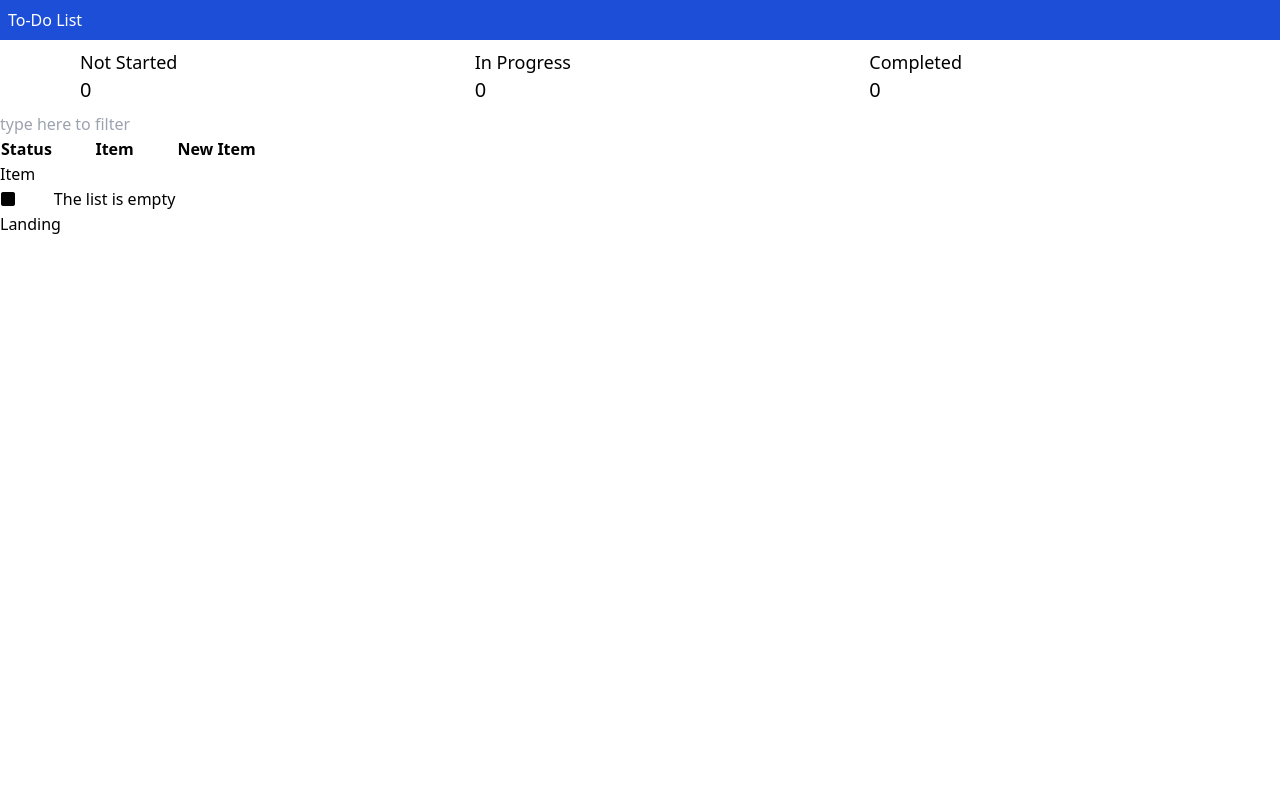
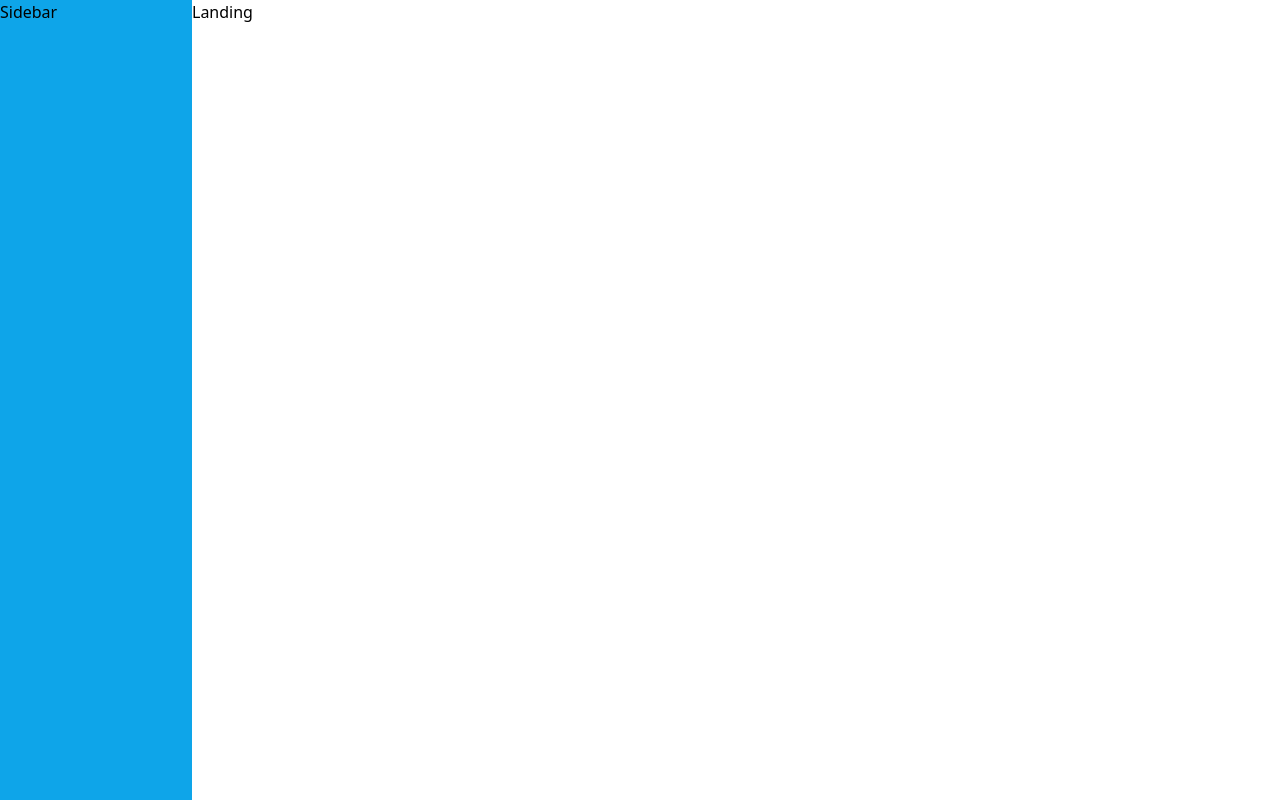
Before and after one commit to hangjoni/todo-app-2, a Vue app: page / in a window 1280 px wide. Built offline with nearby package versions, Linux system fonts and the light colour scheme.

Commit message:
added styling for sidebar

```diff
--- a/src/App.vue
+++ b/src/App.vue
@@ -1,14 +1,20 @@
 <template>
-  <div>
-    <MainHeader />
-    <ToDoProject />
+  <div class="app">
+    <SideBar></SideBar>
     <router-view></router-view>
   </div>
 </template>
 
 <script setup>
-import MainHeader from './components/ToDo/MainHeader.vue'
-import ToDoProject from './components/ToDo/ToDoProject.vue'
+import SideBar from './components/SideBar/SideBar.vue'
 </script>
 
-<style lang="scss" scoped></style>
+<style scoped>
+.app {
+  width: 100vw;
+  height: 100vh;
+  display: grid;
+  grid-template-columns: 12rem auto;
+  overflow: hidden;
+}
+</style>
--- a/src/components/SideBar/SideBar.vue
+++ b/src/components/SideBar/SideBar.vue
@@ -1,5 +1,5 @@
 <template>
-  <div>Sidebar</div>
+  <div class="bg-sky-500">Sidebar</div>
 </template>
 
 <script setup></script>
--- a/src/components/ToDo/MainHeader.vue
+++ /dev/null
@@ -1,9 +0,0 @@
-<template>
-  <div class="bg-blue-700 p-2 text-white">To-Do List</div>
-</template>
-
-<script>
-export default {}
-</script>
-
-<style lang="scss" scoped></style>
--- a/src/views/Landing.vue
+++ b/src/views/Landing.vue
@@ -1,7 +1,11 @@
 <template>
-  <div>Landing</div>
+  <div class="landing">Landing</div>
 </template>
 
 <script setup></script>
 
-<style lang="scss" scoped></style>
+<style scoped>
+.landing {
+  overflow: hidden;
+}
+</style>
```
